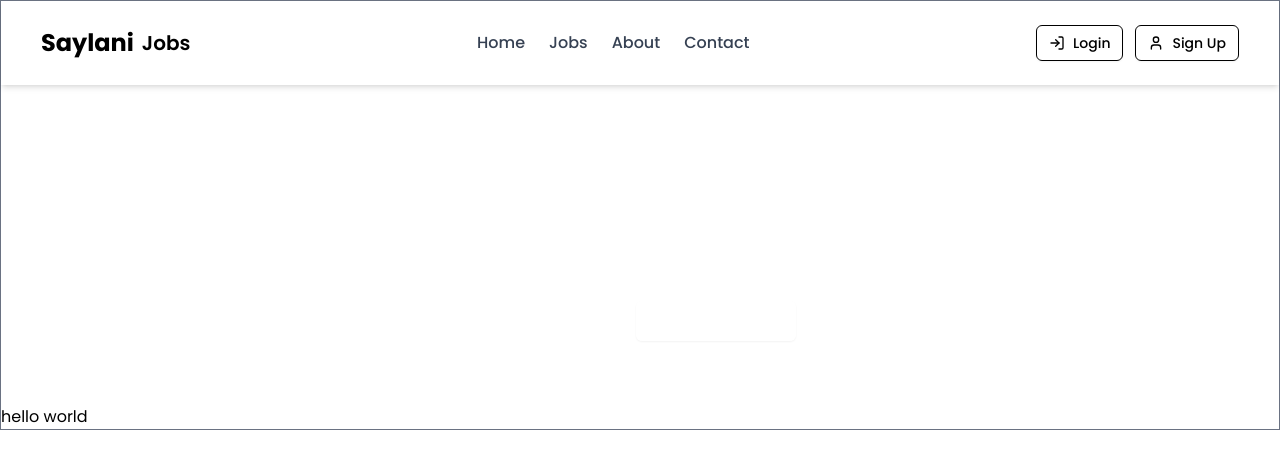
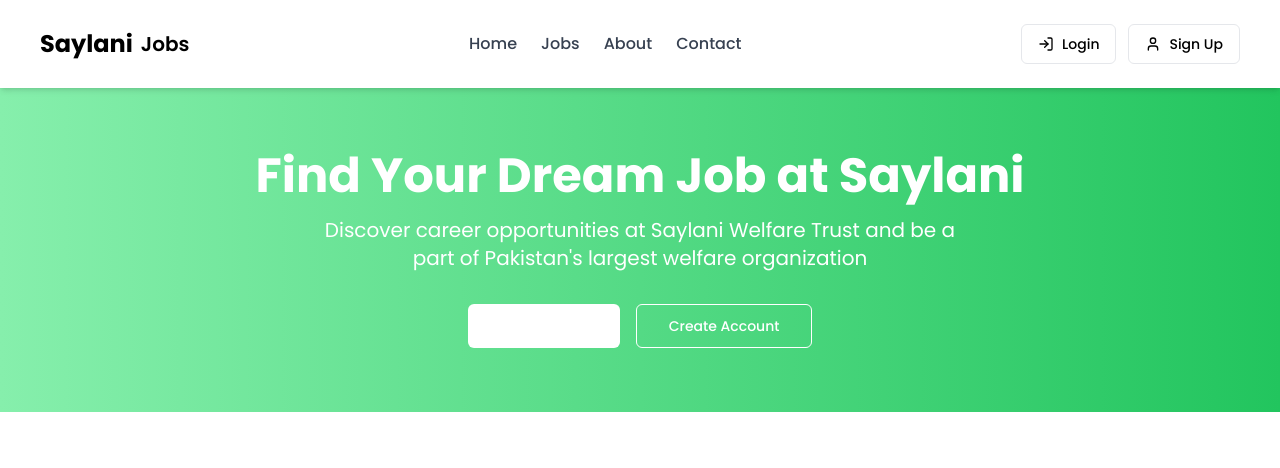
Before and after one commit to ShahwaizQasim/Food-Delivery-App, a Next.js app: page / in a window 1280 px wide. Shown: the top 468 px of the page. Built offline with nearby package versions, Linux system fonts and the light colour scheme; no server answers.

Commit message:
tailwind install

```diff
--- a/package.json
+++ b/package.json
@@ -11,7 +11,6 @@
   "dependencies": {
     "@radix-ui/react-dropdown-menu": "^2.1.6",
     "@radix-ui/react-slot": "^1.2.0",
-    "autoprefixer": "^10.4.21",
     "bcrypt": "^5.1.1",
     "class-variance-authority": "^0.7.1",
     "clsx": "^2.1.1",
@@ -19,7 +18,6 @@
     "mongoose": "^8.12.2",
     "next": "^15.2.4",
     "next-auth": "^4.24.11",
-    "postcss": "^8.5.3",
     "react": "^19.0.0",
     "react-dom": "^19.0.0",
     "tailwind-merge": "^3.0.2",
@@ -32,9 +30,11 @@
     "@types/node": "^20",
     "@types/react": "^19",
     "@types/react-dom": "^19",
+    "autoprefixer": "^10.4.21",
     "eslint": "^9",
     "eslint-config-next": "15.2.3",
-    "tailwindcss": "^4.1.3",
+    "postcss": "^8.5.3",
+    "tailwindcss": "^3.4.17",
     "typescript": "^5"
   }
 }
--- /dev/null
+++ b/postcss.config.js
@@ -0,0 +1,6 @@
+module.exports = {
+  plugins: {
+    tailwindcss: {},
+    autoprefixer: {},
+  },
+}
--- a/src/app/globals.css
+++ b/src/app/globals.css
@@ -4,9 +4,9 @@
   font-family: 'poppins'
 }
 
-@import "tailwindcss";
-
-@import "tw-animate-css";
+@tailwind base;
+@tailwind components;
+@tailwind utilities;
 
 ::selection{
   background-color: orange;
--- a/src/app/page.tsx
+++ b/src/app/page.tsx
@@ -6,10 +6,9 @@
 export default async function Home() {
   await ConnectDB();
   return (
-    <div className="container mx-auto border border-gray-500">
+    <div className="">
       <Navbar />
       <HeroSection />
-      <h1>hello world</h1>
     </div>
   );
 }
--- a/src/components/HeroSection/heroSection.tsx
+++ b/src/components/HeroSection/heroSection.tsx
@@ -1,9 +1,9 @@
 import Link from "next/link";
 import { Button } from "../ui/button";
 
-export default function HeroSection() {
+function HeroSection() {
   return (
-    <section className="bg-gradient-to-r from-saylani-green to-saylani-dark-green text-white py-16">
+    <section className="bg-gradient-to-r from-green-300 to-green-500 text-white py-16">
       <div className="container mx-auto px-4 text-center">
         <h1 className="text-3xl md:text-4xl lg:text-5xl font-bold mb-4">
           Find Your Dream Job at Saylani
@@ -35,3 +35,5 @@
     </section>
   );
 }
+
+export default HeroSection
--- a/src/components/sidebar/sidebar.tsx
+++ b/src/components/sidebar/sidebar.tsx
@@ -1,4 +1,3 @@
-
 "use client";
 
 import Link from "next/link";
--- /dev/null
+++ b/tailwind.config.js
@@ -0,0 +1,15 @@
+
+module.exports = {
+  content: [
+    "./app/**/*.{js,ts,jsx,tsx,mdx}",
+    "./pages/**/*.{js,ts,jsx,tsx,mdx}",
+    "./components/**/*.{js,ts,jsx,tsx,mdx}",
+
+    // Or if using `src` directory:
+    "./src/**/*.{js,ts,jsx,tsx,mdx}",
+  ],
+  theme: {
+    extend: {},
+  },
+  plugins: [],
+};
```
Also changed, not shown: 1 other file (tests, documents, lock files or other folders).
